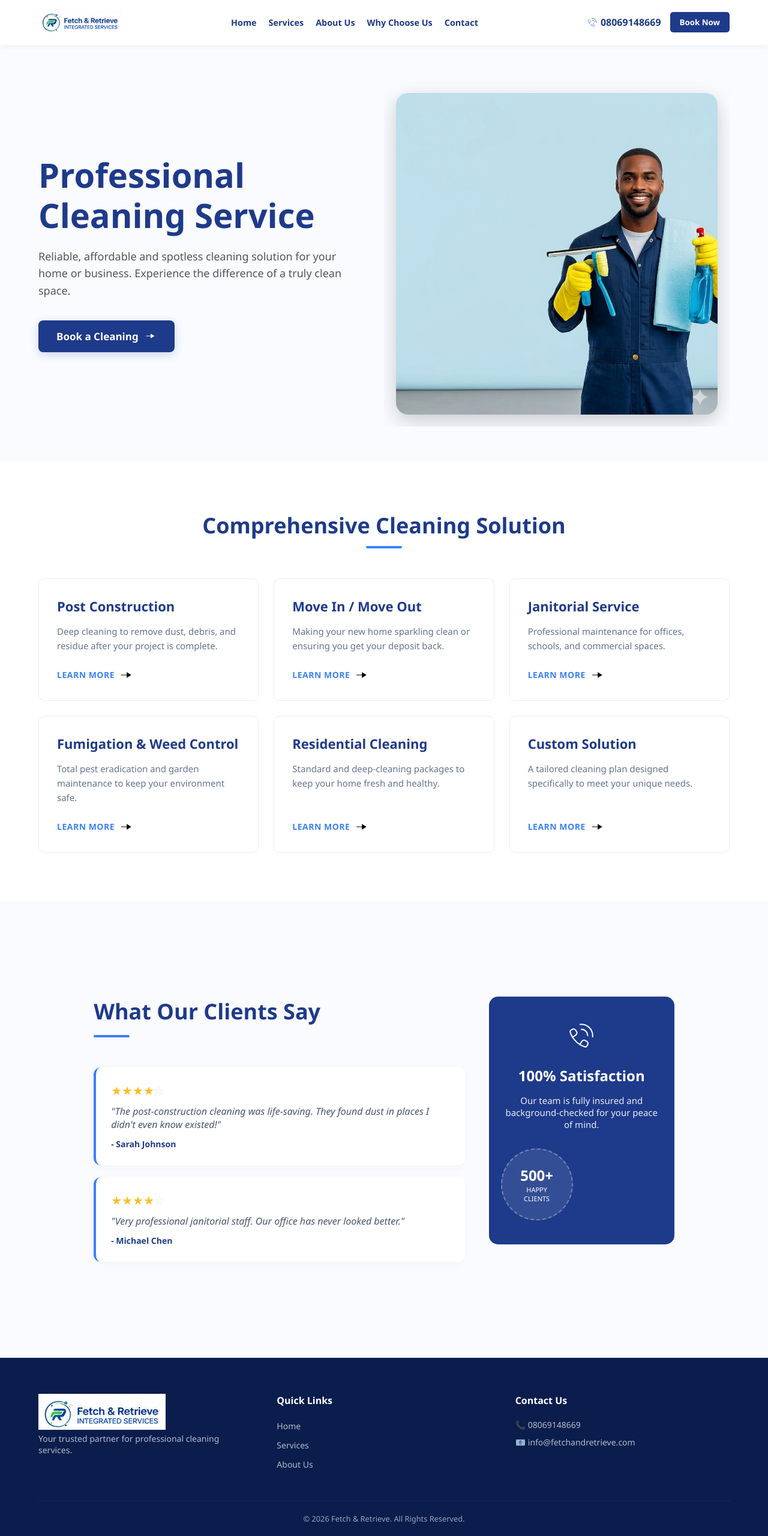
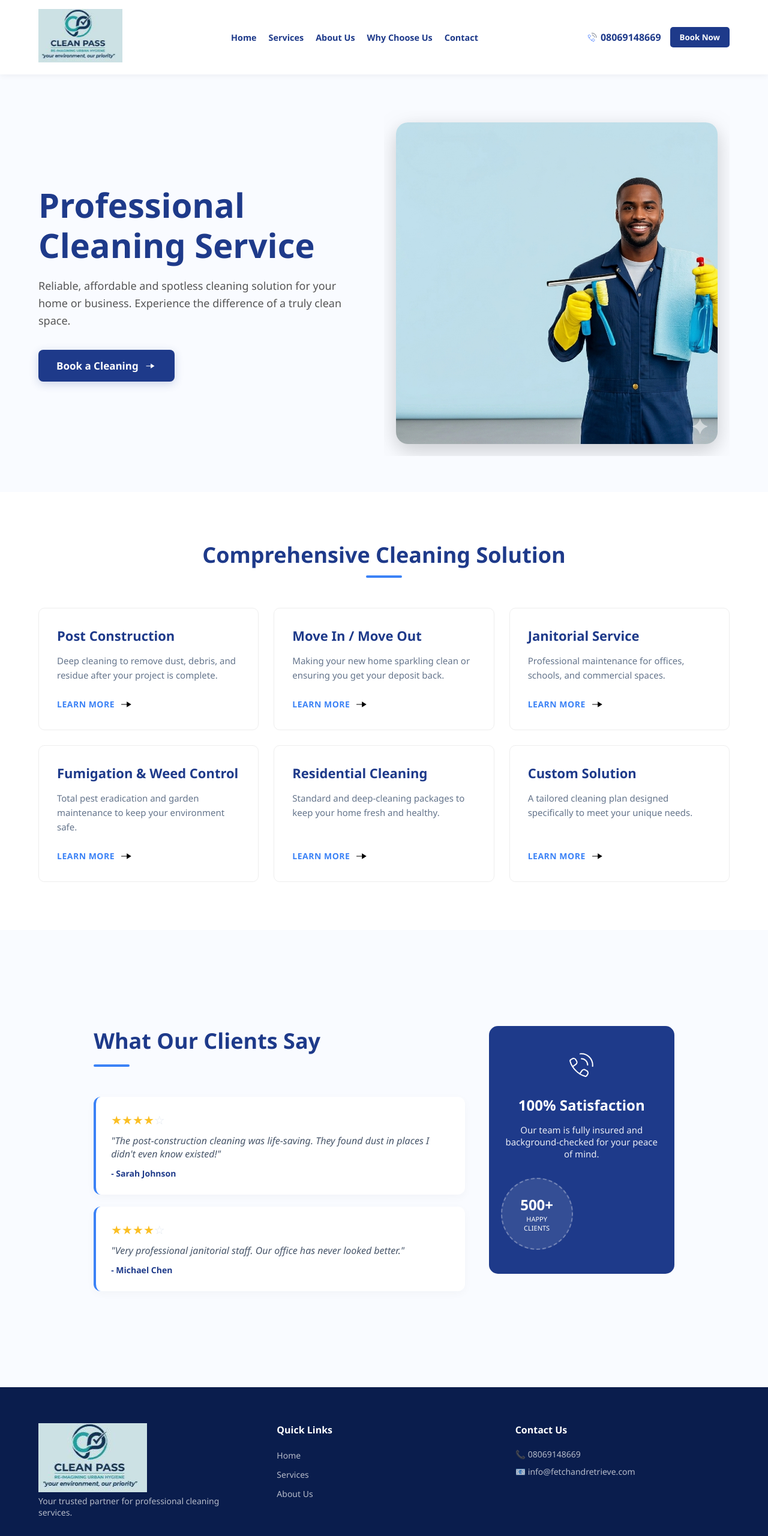
Before and after one commit to DavetheDeveloper-org/Cleaning-Project-, a plain HTML site: page index.html in a window 1280 px wide. Shown: the top 2560 px of the page at 60% size. Drawn offline with Linux system fonts and the light colour scheme.

Commit message:
initial commi

```diff
--- a/index.html
+++ b/index.html
@@ -11,7 +11,7 @@
     <!-- HEADER SECTION -->
     <header class="header">
         <div class="logo">
-            <img src="./Images/logo_extracted.png" alt="Logo">
+            <img src="./Images/photo_2026-05-03_22-35-23.jpg" alt="Logo">
         </div>
 
         <!-- Checkbox hack for mobile menu if you don't want to use JS yet -->
@@ -127,7 +127,7 @@
     <footer class="main-footer">
         <div class="footer-grid">
             <div class="footer-brand">
-                <img src="./Images/logo_extracted.png" alt="Logo">
+                <img src="./Images/photo_2026-05-03_22-35-23.jpg" alt="Logo">
                 <p>Your trusted partner for professional cleaning services.</p>
             </div>
             <div class="footer-links">
```
Also changed, not shown: Images/photo_2026-05-03_22-35-23.jpg (added).
